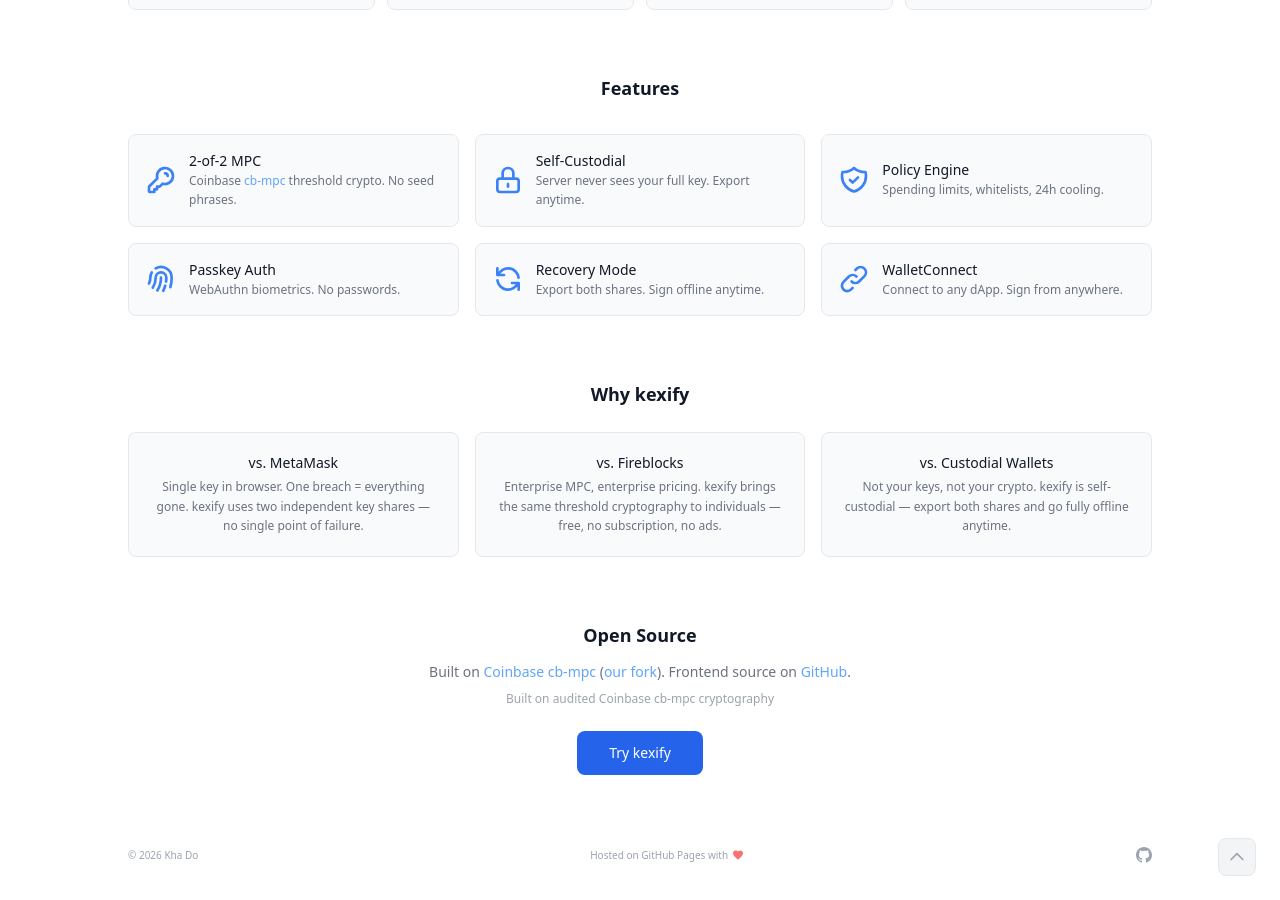
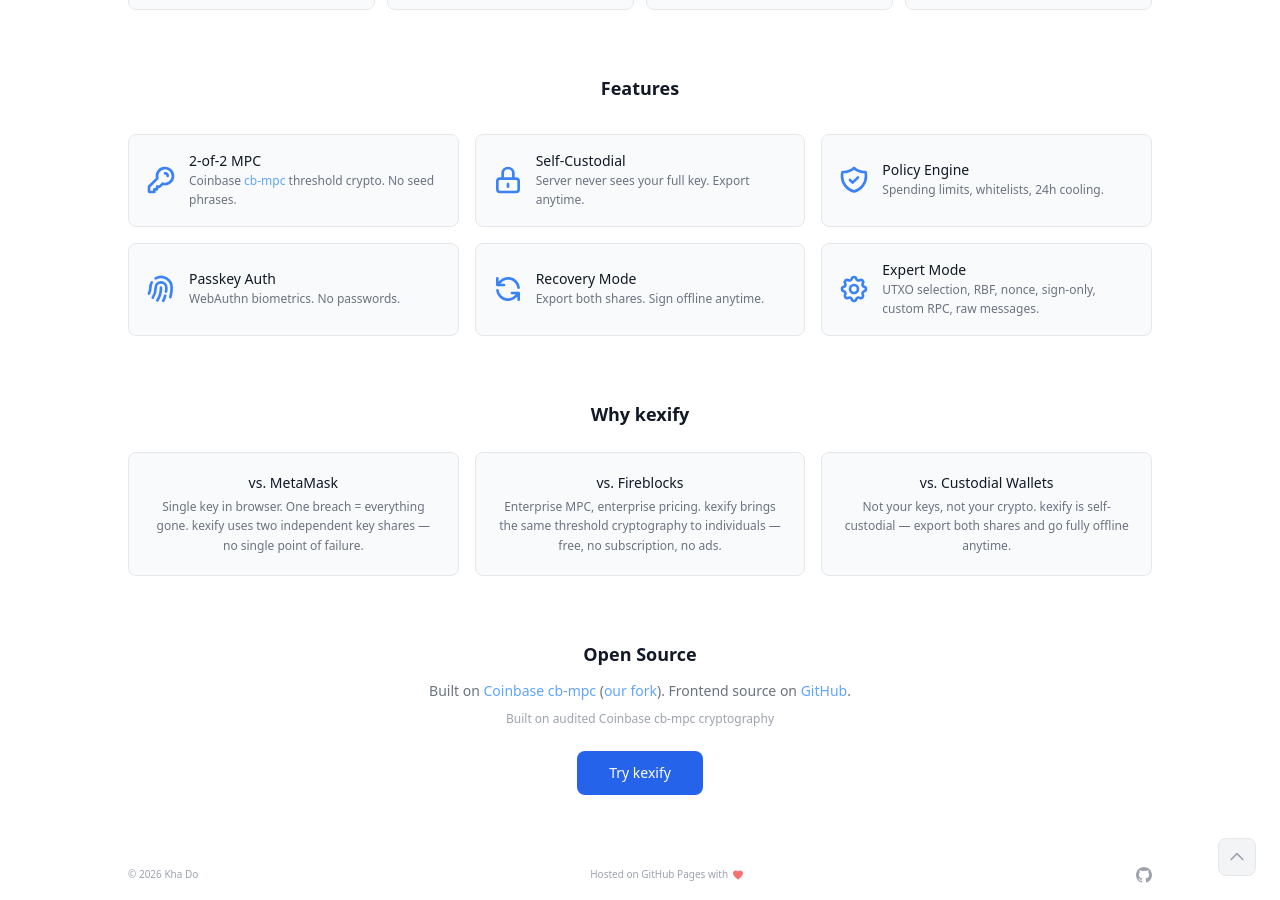
Before and after one commit to nguyenkha/kexify-home, a Jekyll site: the page built from index.html, in a window 1280 px wide and 900 px high, scrolled down 933 px. Built offline with Jekyll 4.4.1, drawn with Linux system fonts in a browser that asks for light colours; nearby versions of some CDN libraries.

Commit message:
feat: replace WalletConnect card with Expert Mode, add FAQ

```diff
--- a/faq.html
+++ b/faq.html
@@ -108,6 +108,10 @@
         <summary class="text-sm font-medium dark:text-white text-gray-900">Can I freeze my account?</summary>
         <p class="mt-2 text-sm dark:text-gray-400 text-gray-500 leading-relaxed">Yes. Freeze via email link. All signing is blocked for a mandatory 24 hours. This gives you time to secure your account if you suspect unauthorized access.</p>
       </details>
+      <details class="bg-surface-secondary border border-border-primary rounded-lg px-5 py-3 group">
+        <summary class="text-sm font-medium dark:text-white text-gray-900">What is Expert Mode?</summary>
+        <p class="mt-2 text-sm dark:text-gray-400 text-gray-500 leading-relaxed">A set of advanced controls for power users: UTXO selection, Replace-By-Fee (RBF), custom nonce, sign-only mode (sign without broadcasting), separate broadcast, raw message signing, custom RPC endpoints per chain, and full key share backup. Hidden by default — toggle it on in settings when you need granular control.</p>
+      </details>
     </div>
 
     <!-- Technical -->
--- a/index.html
+++ b/index.html
@@ -150,10 +150,10 @@
         </div>
       </div>
       <div class="bg-surface-secondary border border-border-primary rounded-lg p-4 flex items-center gap-3">
-        <svg class="w-8 h-8 flex-shrink-0 text-blue-500" fill="none" stroke="currentColor" viewBox="0 0 24 24"><path stroke-linecap="round" stroke-linejoin="round" stroke-width="2" d="M13.828 10.172a4 4 0 00-5.656 0l-4 4a4 4 0 105.656 5.656l1.102-1.101m-.758-4.899a4 4 0 005.656 0l4-4a4 4 0 00-5.656-5.656l-1.1 1.1"/></svg>
+        <svg class="w-8 h-8 flex-shrink-0 text-blue-500" fill="none" stroke="currentColor" viewBox="0 0 24 24"><path stroke-linecap="round" stroke-linejoin="round" stroke-width="2" d="M10.325 4.317c.426-1.756 2.924-1.756 3.35 0a1.724 1.724 0 002.573 1.066c1.543-.94 3.31.826 2.37 2.37a1.724 1.724 0 001.066 2.573c1.756.426 1.756 2.924 0 3.35a1.724 1.724 0 00-1.066 2.573c.94 1.543-.826 3.31-2.37 2.37a1.724 1.724 0 00-2.573 1.066c-.426 1.756-2.924 1.756-3.35 0a1.724 1.724 0 00-2.573-1.066c-1.543.94-3.31-.826-2.37-2.37a1.724 1.724 0 00-1.066-2.573c-1.756-.426-1.756-2.924 0-3.35a1.724 1.724 0 001.066-2.573c-.94-1.543.826-3.31 2.37-2.37.996.608 2.296.07 2.572-1.065z"/><path stroke-linecap="round" stroke-linejoin="round" stroke-width="2" d="M15 12a3 3 0 11-6 0 3 3 0 016 0z"/></svg>
         <div>
-          <h3 class="text-sm font-medium dark:text-white text-gray-900">WalletConnect</h3>
-          <p class="text-xs dark:text-gray-400 text-gray-500 leading-relaxed">Connect to any dApp. Sign from anywhere.</p>
+          <h3 class="text-sm font-medium dark:text-white text-gray-900">Expert Mode</h3>
+          <p class="text-xs dark:text-gray-400 text-gray-500 leading-relaxed">UTXO selection, RBF, nonce, sign-only, custom RPC, raw messages.</p>
         </div>
       </div>
     </div>
--- a/vi/faq.html
+++ b/vi/faq.html
@@ -102,6 +102,10 @@
         <summary class="text-sm font-medium dark:text-white text-gray-900">Có thể đóng băng tài khoản không?</summary>
         <p class="mt-2 text-sm dark:text-gray-400 text-gray-500 leading-relaxed">Có. Đóng băng qua email. Tất cả việc ký bị chặn trong 24 giờ bắt buộc. Cho bạn thời gian bảo mật tài khoản nếu nghi ngờ truy cập trái phép.</p>
       </details>
+      <details class="bg-surface-secondary border border-border-primary rounded-lg px-5 py-3">
+        <summary class="text-sm font-medium dark:text-white text-gray-900">Expert Mode là gì?</summary>
+        <p class="mt-2 text-sm dark:text-gray-400 text-gray-500 leading-relaxed">Bộ điều khiển nâng cao cho power user: chọn UTXO, Replace-By-Fee (RBF), tuỳ chỉnh nonce, chế độ ký riêng (ký mà không broadcast), broadcast riêng lẻ, ký raw message, cấu hình RPC cho từng chain, và backup toàn bộ key share. Ẩn mặc định — bật trong cài đặt khi cần kiểm soát chi tiết.</p>
+      </details>
     </div>
 
     <!-- Kỹ thuật -->
--- a/vi/index.html
+++ b/vi/index.html
@@ -143,10 +143,10 @@
         </div>
       </div>
       <div class="bg-surface-secondary border border-border-primary rounded-lg p-4 flex items-center gap-3">
-        <svg class="w-8 h-8 flex-shrink-0 text-blue-500" fill="none" stroke="currentColor" viewBox="0 0 24 24"><path stroke-linecap="round" stroke-linejoin="round" stroke-width="2" d="M13.828 10.172a4 4 0 00-5.656 0l-4 4a4 4 0 105.656 5.656l1.102-1.101m-.758-4.899a4 4 0 005.656 0l4-4a4 4 0 00-5.656-5.656l-1.1 1.1"/></svg>
+        <svg class="w-8 h-8 flex-shrink-0 text-blue-500" fill="none" stroke="currentColor" viewBox="0 0 24 24"><path stroke-linecap="round" stroke-linejoin="round" stroke-width="2" d="M10.325 4.317c.426-1.756 2.924-1.756 3.35 0a1.724 1.724 0 002.573 1.066c1.543-.94 3.31.826 2.37 2.37a1.724 1.724 0 001.066 2.573c1.756.426 1.756 2.924 0 3.35a1.724 1.724 0 00-1.066 2.573c.94 1.543-.826 3.31-2.37 2.37a1.724 1.724 0 00-2.573 1.066c-.426 1.756-2.924 1.756-3.35 0a1.724 1.724 0 00-2.573-1.066c-1.543.94-3.31-.826-2.37-2.37a1.724 1.724 0 00-1.066-2.573c-1.756-.426-1.756-2.924 0-3.35a1.724 1.724 0 001.066-2.573c-.94-1.543.826-3.31 2.37-2.37.996.608 2.296.07 2.572-1.065z"/><path stroke-linecap="round" stroke-linejoin="round" stroke-width="2" d="M15 12a3 3 0 11-6 0 3 3 0 016 0z"/></svg>
         <div>
-          <h3 class="text-sm font-medium dark:text-white text-gray-900">WalletConnect</h3>
-          <p class="text-xs dark:text-gray-400 text-gray-500 leading-relaxed">Kết nối mọi dApp. Ký từ bất cứ đâu.</p>
+          <h3 class="text-sm font-medium dark:text-white text-gray-900">Expert Mode</h3>
+          <p class="text-xs dark:text-gray-400 text-gray-500 leading-relaxed">Chọn UTXO, RBF, nonce, ký riêng, RPC tuỳ chỉnh, raw message.</p>
         </div>
       </div>
     </div>
```
